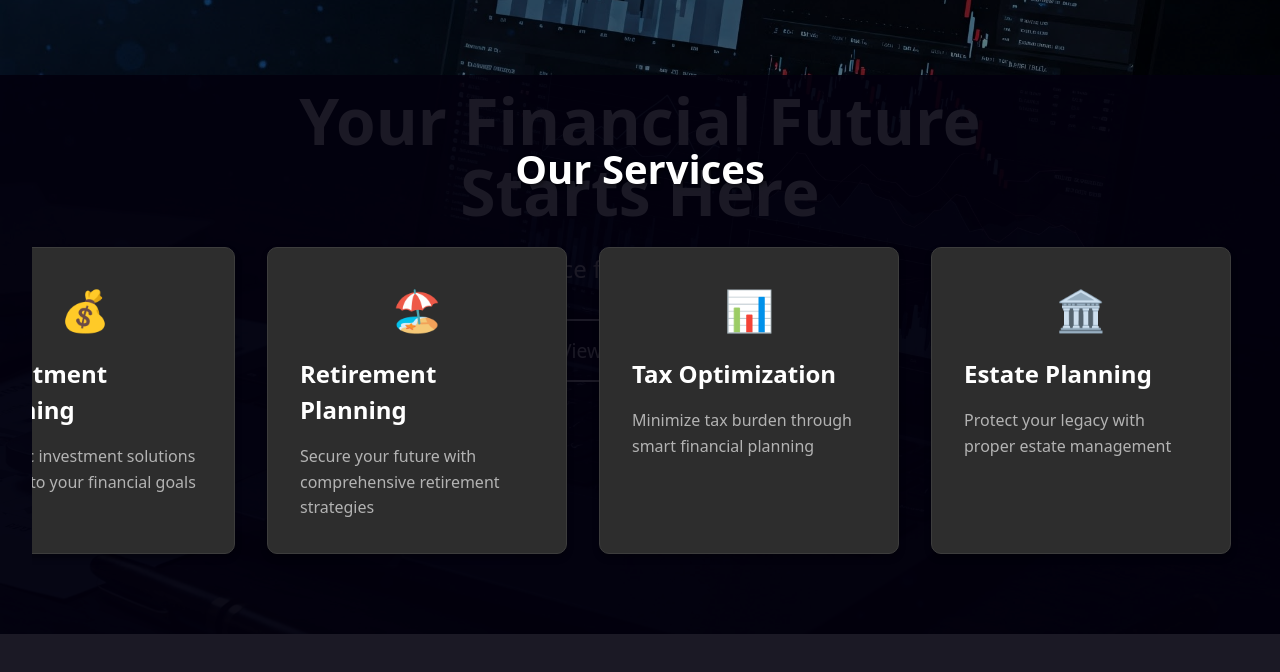
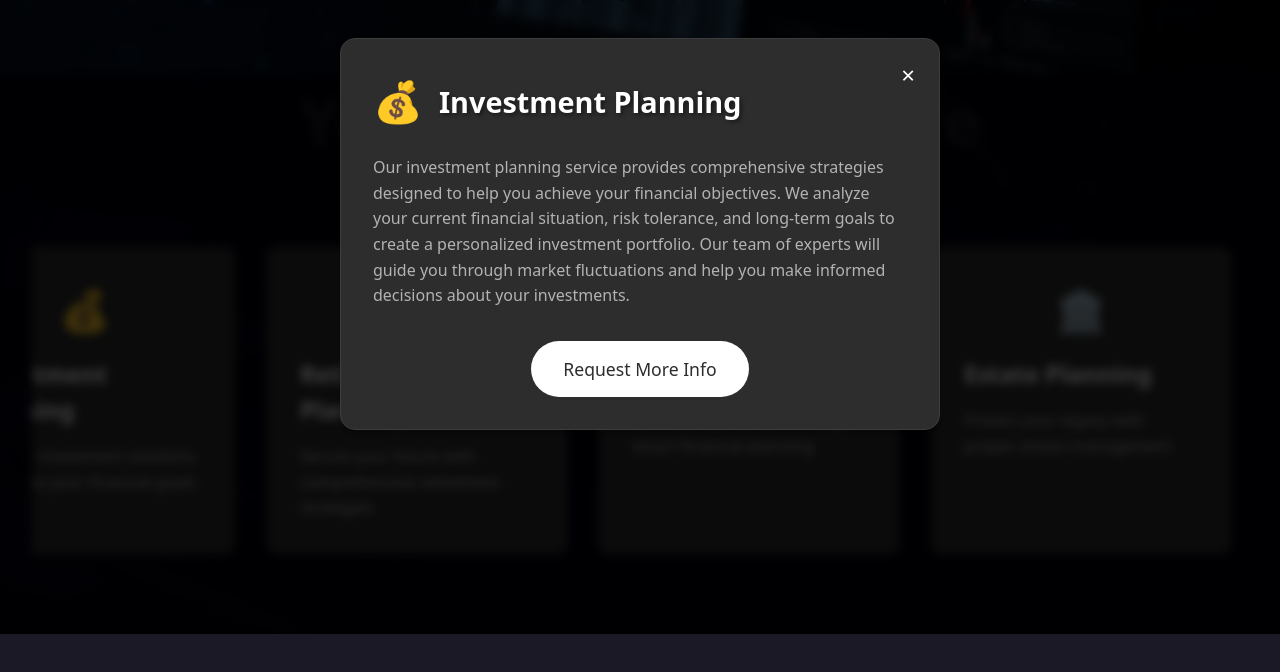
Before and after one commit to roddazad/financial-advisor-react, a React (Vite) app in the folder financial-advisor-react/: page / in a window 1280 px wide. Both pictures are taken after a click on the element 182 px from the left and 1125 px from the top of the page. Shown: the part 725-1397 px from the top of the page. Built offline with nearby package versions, Linux system fonts and the light colour scheme.

Commit message:
Added modal component with detailed service information and request info button

```diff
--- /dev/null
+++ b/financial-advisor-react/src/components/Modal.tsx
@@ -0,0 +1,60 @@
+import { useEffect } from 'react';
+import '../styles/Modal.css';
+
+interface ModalProps {
+  isOpen: boolean;
+  onClose: () => void;
+  service: {
+    title: string;
+    description: string;
+    icon: string;
+    detailedDescription: string;
+  };
+}
+
+const Modal = ({ isOpen, onClose, service }: ModalProps) => {
+  useEffect(() => {
+    const handleEscape = (e: KeyboardEvent) => {
+      if (e.key === 'Escape') {
+        onClose();
+      }
+    };
+
+    if (isOpen) {
+      document.addEventListener('keydown', handleEscape);
+      document.body.style.overflow = 'hidden';
+    }
+
+    return () => {
+      document.removeEventListener('keydown', handleEscape);
+      document.body.style.overflow = 'unset';
+    };
+  }, [isOpen, onClose]);
+
+  if (!isOpen) return null;
+
+  return (
+    <div className="modal-overlay" onClick={onClose}>
+      <div className="modal-content" onClick={e => e.stopPropagation()}>
+        <button className="modal-close" onClick={onClose}>×</button>
+        <div className="modal-header">
+          <div className="modal-icon">{service.icon}</div>
+          <h2>{service.title}</h2>
+        </div>
+        <div className="modal-body">
+          <p>{service.detailedDescription}</p>
+        </div>
+        <div className="modal-footer">
+          <button className="request-info-btn" onClick={() => {
+            // Handle request more info action
+            console.log('Request more info for:', service.title);
+          }}>
+            Request More Info
+          </button>
+        </div>
+      </div>
+    </div>
+  );
+};
+
+export default Modal;
--- a/financial-advisor-react/src/components/Services.tsx
+++ b/financial-advisor-react/src/components/Services.tsx
@@ -1,42 +1,50 @@
-import { useEffect, useRef } from 'react';
+import { useEffect, useRef, useState } from 'react';
 import '../styles/Services.css';
+import Modal from './Modal';
 
 interface ServiceCard {
   title: string;
   description: string;
   icon: string;
+  detailedDescription: string;
 }
 
 const baseServices: ServiceCard[] = [
   {
     title: "Investment Planning",
     description: "Strategic investment solutions tailored to your financial goals",
-    icon: "💰"
+    icon: "💰",
+    detailedDescription: "Our investment planning service provides comprehensive strategies designed to help you achieve your financial objectives. We analyze your current financial situation, risk tolerance, and long-term goals to create a personalized investment portfolio. Our team of experts will guide you through market fluctuations and help you make informed decisions about your investments."
   },
   {
     title: "Retirement Planning",
     description: "Secure your future with comprehensive retirement strategies",
-    icon: "🏖️"
+    icon: "🏖️",
+    detailedDescription: "Plan for a comfortable retirement with our expert guidance. We'll help you calculate your retirement needs, create a savings strategy, and develop a plan for managing your retirement income. Our comprehensive approach includes Social Security optimization, pension planning, and healthcare cost considerations."
   },
   {
     title: "Tax Optimization",
     description: "Minimize tax burden through smart financial planning",
-    icon: "📊"
+    icon: "📊",
+    detailedDescription: "Our tax optimization strategies help you keep more of your hard-earned money. We analyze your tax situation and implement strategies to minimize your tax liability while ensuring compliance with tax laws. From tax-efficient investment strategies to retirement account optimization, we'll help you make the most of available tax benefits."
   },
   {
     title: "Estate Planning",
     description: "Protect your legacy with proper estate management",
-    icon: "🏛️"
+    icon: "🏛️",
+    detailedDescription: "Ensure your assets are protected and distributed according to your wishes with our comprehensive estate planning services. We'll help you create a plan that minimizes estate taxes, provides for your loved ones, and supports your charitable goals. Our services include will preparation, trust creation, and legacy planning."
   },
   {
     title: "Risk Management",
     description: "Safeguard your assets with effective risk mitigation",
-    icon: "🛡️"
+    icon: "🛡️",
+    detailedDescription: "Protect your financial future with our risk management strategies. We'll help you identify potential risks to your financial security and develop a comprehensive plan to mitigate them. From insurance planning to emergency fund strategies, we'll ensure you're prepared for life's uncertainties."
   },
   {
     title: "Wealth Management",
     description: "Comprehensive wealth management for long-term growth",
-    icon: "📈"
+    icon: "📈",
+    detailedDescription: "Our wealth management service provides a holistic approach to growing and preserving your wealth. We combine investment management, tax planning, and estate planning to create a comprehensive strategy for your financial future. Our team will work with you to develop and implement a plan that aligns with your goals and values."
   }
 ];
 
@@ -46,6 +54,7 @@ const services = [...baseServices, ...baseServices, ...baseServices];
 const Services = () => {
   const scrollRef = useRef<HTMLDivElement>(null);
   const scrollContainerRef = useRef<HTMLDivElement>(null);
+  const [selectedService, setSelectedService] = useState<ServiceCard | null>(null);
 
   useEffect(() => {
     const scrollContainer = scrollContainerRef.current;
@@ -58,7 +67,6 @@ const Services = () => {
       scrollInterval = window.setInterval(() => {
         if (scrollContainer) {
           scrollContainer.scrollLeft += scrollAmount;
-          // Reset scroll position when reaching the end of the first set
           if (scrollContainer.scrollLeft >= (scrollContainer.scrollWidth / 3)) {
             scrollContainer.scrollLeft = 0;
           }
@@ -87,13 +95,24 @@ const Services = () => {
       <h2>Our Services</h2>
       <div className="services-container" ref={scrollContainerRef}>
         {services.map((service, index) => (
-          <div key={index} className="service-card">
+          <div
+            key={index}
+            className="service-card"
+            onClick={() => setSelectedService(service)}
+          >
             <div className="service-icon">{service.icon}</div>
             <h3>{service.title}</h3>
             <p>{service.description}</p>
           </div>
         ))}
       </div>
+      {selectedService && (
+        <Modal
+          isOpen={!!selectedService}
+          onClose={() => setSelectedService(null)}
+          service={selectedService}
+        />
+      )}
     </section>
   );
 };
--- /dev/null
+++ b/financial-advisor-react/src/styles/Modal.css
@@ -0,0 +1,88 @@
+.modal-overlay {
+  position: fixed;
+  top: 0;
+  left: 0;
+  right: 0;
+  bottom: 0;
+  background-color: rgba(0, 0, 0, 0.75);
+  display: flex;
+  justify-content: center;
+  align-items: center;
+  z-index: 1000;
+  backdrop-filter: blur(5px);
+}
+
+.modal-content {
+  background-color: #2d2d2d;
+  border-radius: 15px;
+  padding: 2rem;
+  width: 90%;
+  max-width: 600px;
+  max-height: 80vh;
+  overflow-y: auto;
+  position: relative;
+  border: 1px solid #3d3d3d;
+  box-shadow: 0 4px 6px rgba(0, 0, 0, 0.3);
+}
+
+.modal-close {
+  position: absolute;
+  top: 1rem;
+  right: 1rem;
+  background: none;
+  border: none;
+  color: #ffffff;
+  font-size: 1.5rem;
+  cursor: pointer;
+  padding: 0.5rem;
+  line-height: 1;
+  transition: color 0.3s ease;
+}
+
+.modal-close:hover {
+  color: #b3b3b3;
+}
+
+.modal-header {
+  display: flex;
+  align-items: center;
+  gap: 1rem;
+  margin-bottom: 1.5rem;
+}
+
+.modal-icon {
+  font-size: 2.5rem;
+}
+
+.modal-header h2 {
+  color: #ffffff;
+  margin: 0;
+  font-size: 1.8rem;
+}
+
+.modal-body {
+  color: #b3b3b3;
+  line-height: 1.6;
+  margin-bottom: 2rem;
+}
+
+.modal-footer {
+  display: flex;
+  justify-content: center;
+}
+
+.request-info-btn {
+  background-color: #ffffff;
+  color: #2d2d2d;
+  border: none;
+  padding: 1rem 2rem;
+  border-radius: 30px;
+  font-size: 1.1rem;
+  cursor: pointer;
+  transition: all 0.3s ease;
+}
+
+.request-info-btn:hover {
+  background-color: #b3b3b3;
+  transform: translateY(-2px);
+}
```
